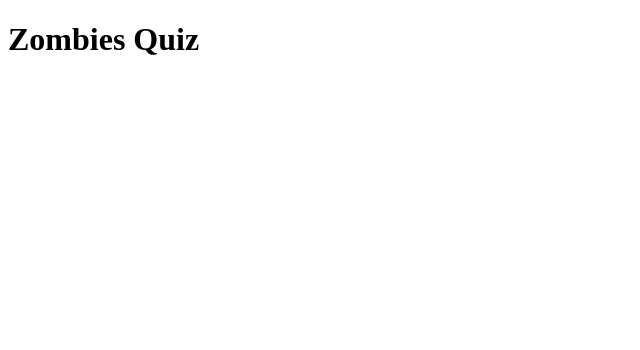
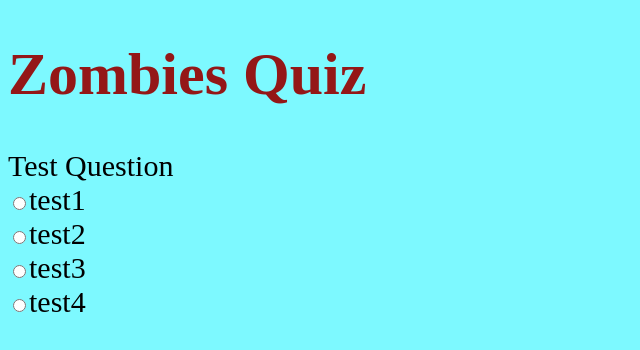
Before and after one commit to BStrang213/Project_2026, a plain HTML site: page index.html in a window 1280 px wide. Shown: the whole page, without its empty margins (0-640 px from the left). Drawn offline with Linux system fonts and the light colour scheme.

Commit message:
Some updates to the CSS and HTML. Still trying to solve how I would like to do the JavaScript.

```diff
--- a/index.html
+++ b/index.html
@@ -1,12 +1,20 @@
 <!DOCTYPE html>
 <html>
     <head>
-
+        <title>The CoD Zombies Quiz</title>
+        <link rel="stylesheet" href="zombies.css">
     </head>
     <Body>
         <form action="total.html" method="get">
             <h1>Zombies Quiz</h1>
+            <div id="question">Test Question</div>
+            <input type="radio" id="ans1">test1</radio><br>
+            <input type="radio" id="ans2">test2</radio><br>
+            <input type="radio" id="ans3">test3</radio><br>
+            <input type="radio" id="ans4">test4</radio><br>
+        </form>
 
-        </form>
+        <script src="zombies_Questions.js"></script>
+        <script src="zombies_lib.js"></script>
     </Body>
 </html>
--- a/zombies.css
+++ b/zombies.css
@@ -0,0 +1,17 @@
+body {
+    background-color: #7DF9FF;
+    justify-content: center;
+    align-items: center;
+    font-family: 'Times New Roman', Times, serif;
+}
+
+h1 {
+    color: #941717;
+    font-size: 60px;
+    max-width:max-content;
+    text-align: left;
+}
+
+form {
+    font-size: 30px;
+}
```
Also changed, not shown: total.html (+15 -0 lines), The_Plan.txt.
